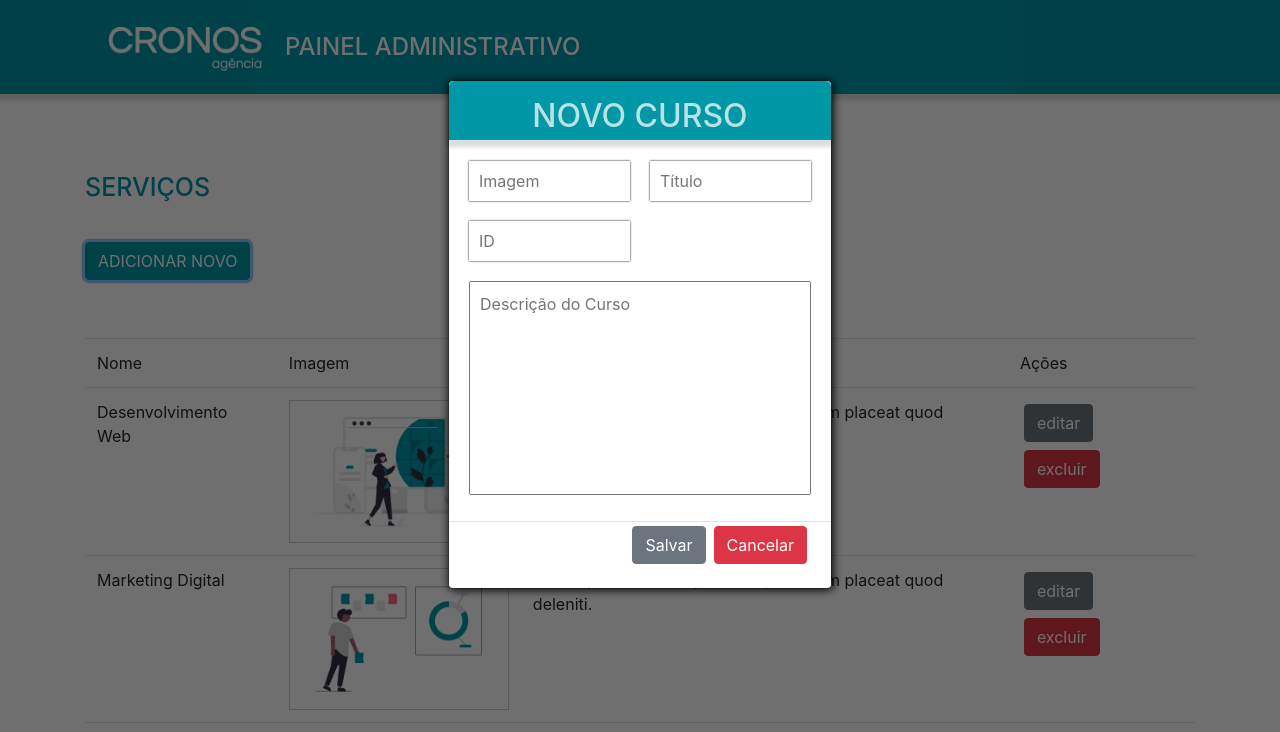
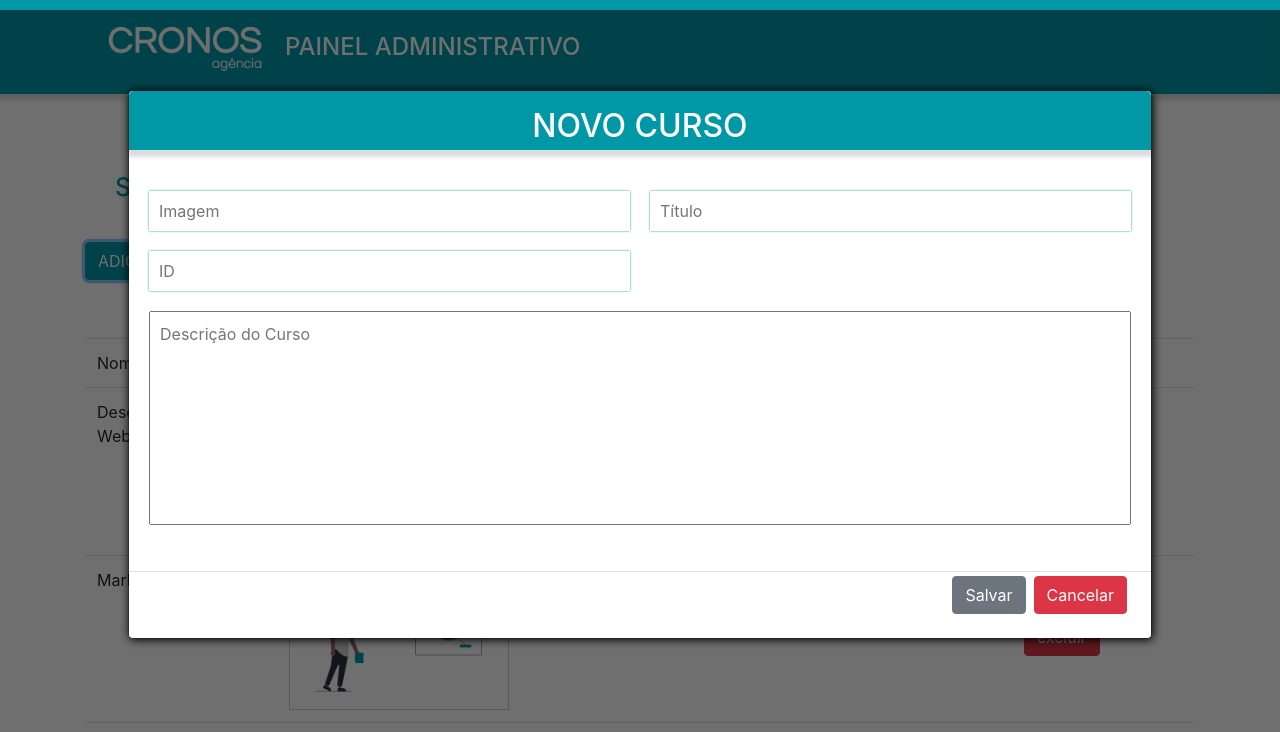
Before and after one commit to lucashsantos7/Agencia-Cronos-Projeto, a plain HTML site: page index.html in a window 1280 px wide. Both pictures are taken after a click on the button "ADICIONAR NOVO". Shown: the top 732 px of the page. Drawn offline with nearby package versions, Linux system fonts and the light colour scheme.

Commit message:
Pequenas mudanças no style de inputs/modal header
Pequenas mudanças no style de inputs/modal header

```diff
--- a/css/estilo.css
+++ b/css/estilo.css
@@ -10,6 +10,7 @@ body {
 header img {
     width: 200px;
     margin: 0 auto;
+
 }
 
 header {
@@ -17,6 +18,7 @@ header {
     background-color: #0097A7;
     text-align: center;
     box-shadow: 0px 4px 4px 2px rgb(0 0 0 / 14%);
+
 }
 
 header .container {
@@ -41,7 +43,7 @@ h4 {
 
 h3 {
     font-size: 25px;
-    margin: 30px 0;
+    margin: 30px;
 }
 
 .btn.btn-primary {
--- a/css/modal.css
+++ b/css/modal.css
@@ -1,6 +1,6 @@
 .modal{
     position: fixed;
-    top:0;
+    top: 10px;;
     left:0;
     width: 100%;
     height: 100%;
@@ -14,10 +14,10 @@
 }
 
 .modal-content{
-    display: inline-flexbox;
+    display: flex;
     flex-direction: column;
     gap:20px;
-    width: 30%;
+    width: 80%;
     margin: 10vh auto;
     padding-bottom: 20px;
     background-color: white;
@@ -29,12 +29,13 @@
     position: relative;
     justify-content: center;
     height: 60px;
-    line-height: 60px;
+    line-height: 40px;
     font-size: 1rem;
+
 }
 
 .modal-header h2{
-    color: #b9e2e4;
+    color: white;
 }
 
 .modal-form{
@@ -42,15 +43,15 @@
     justify-content: space-between;
     flex-wrap: wrap;
     gap: 20px;
-    padding: 0 20px;
+    padding: 20px;
 }
 
 .modal-field{
     width: calc(50% - 10px);
     height: 40px;
-    outline-style: none;
+    outline-style: auto #0097A7;
     border-style: none;
-    box-shadow: 0 0 2px black;
+    box-shadow: 0 0 2px #0097A7;
     padding: 0 10px;
     font-size:1rem;
 }
@@ -61,16 +62,19 @@
 }
 #modal-textarea{
     width: 100%;
+
 }
 #modal-textarea textarea{
     resize: none;
     width: 100%;
     padding: 10px;
+
 }
 
 #modal-textarea textarea:focus{
     border: 2px solid var(--primary-color);
     box-shadow: 0 0 3px var(--primary-color);
+
 }
 
 .modal-footer{
```
